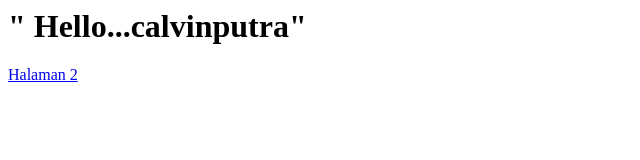
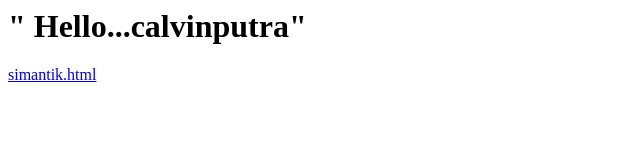
Before and after one commit to calvinputra123/calvinputra.github.io, a plain HTML site: page index.html in a window 1280 px wide. Shown: the full height of the page, 0-640 px from the left. Drawn offline with Linux system fonts and the light colour scheme.

Commit message:
Update index.html

```diff
--- a/index.html
+++ b/index.html
@@ -5,7 +5,7 @@
 <body>
 
 <h1> " Hello...calvinputra" </h1>
-  <a href="halaman2.html">Halaman 2 </a>
+  <a href="simantik.html">simantik.html </a>
 </body>
 
 </html>
```
